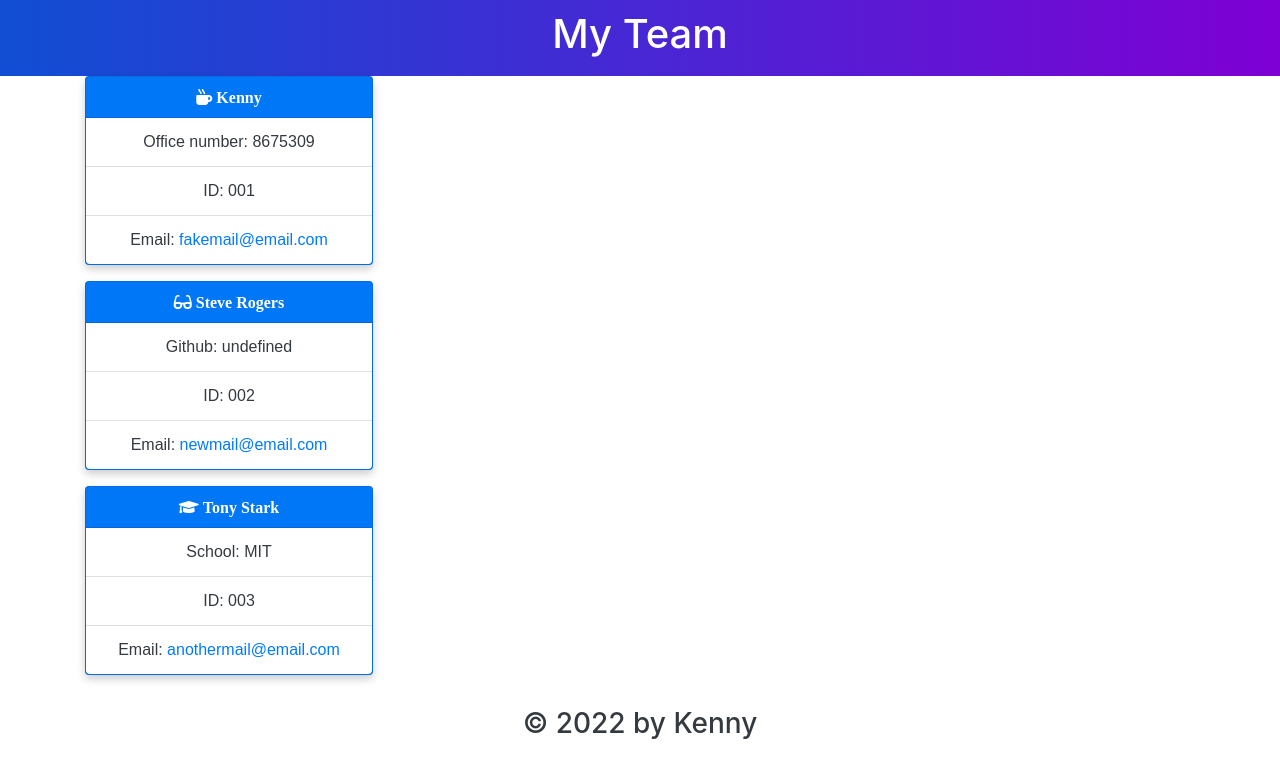
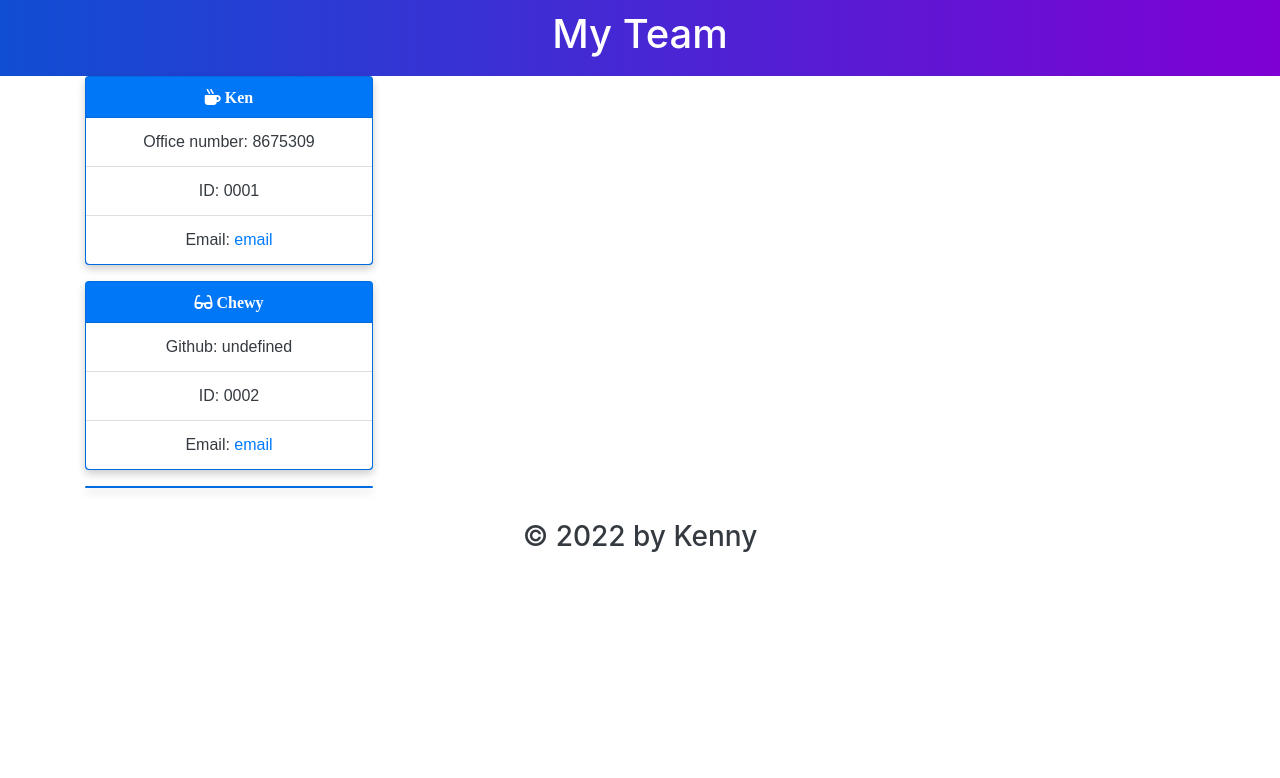
Before and after one commit to kea6t/Team-profile-generator, a website: page dist/index.html in a window 1280 px wide. Drawn offline with nearby package versions, Linux system fonts and the light colour scheme; files that its build step writes are made by us from their sources; a web font is replaced by a local one.

Commit message:
final touches

```diff
--- a/dist/index.html
+++ b/dist/index.html
@@ -26,11 +26,11 @@
     <!-- Creating separate arrays for each team member and filtering them out.  -->
     <!-- Deconstructing Manager  -->
 
-    <div class="card-header fas fa-mug-hot"> Kenny </div>
+    <div class="card-header fas fa-mug-hot"> Ken </div>
   <ul class="list-group list-group-flush">
       <li class="list-group-item text-dark">Office number: 8675309</li>
-      <li class="list-group-item text-dark">ID: 001</li>
-      <li class="list-group-item text-dark">Email: <a href="mailto:fakemail@email.com" class="card-link">fakemail@email.com</a></li>
+      <li class="list-group-item text-dark">ID: 0001</li>
+      <li class="list-group-item text-dark">Email: <a href="mailto:email" class="card-link">email</a></li>
     </ul>
   </div>
 
@@ -40,12 +40,12 @@
     <!-- Creating separate arrays for each team member and filtering them out.  -->
     <!-- Deconstructing Engineer  -->
 
-    <div class="card-header fas fa-glasses"> Steve Rogers </div>
+    <div class="card-header fas fa-glasses"> Chewy </div>
   <ul class="list-group list-group-flush">
-      <li class="list-group-item text-dark href='https://github.com/undefined'></a>">
+      <li class="list-group-item text-dark href="https://github.com/undefined">
       Github: undefined</li>
-      <li class="list-group-item text-dark">ID: 002</li>
-      <li class="list-group-item text-dark">Email: <a href="mailto:newmail@email.com" class="card-link">newmail@email.com</a></li>
+      <li class="list-group-item text-dark">ID: 0002</li>
+      <li class="list-group-item text-dark">Email: <a href="mailto:email" class="card-link">email</a></li>
     </ul>
   </div>
 
@@ -54,14 +54,6 @@
     <div class="card row text-white bg-primary mb-3" style="max-width: 18rem;">
     <!-- Creating separate arrays for each team member and filtering them out.  -->
     <!-- Deconstructing Intern  -->
-
-    <div class="card-header fa fa-graduation-cap"> Tony Stark </div>
-  <ul class="list-group list-group-flush">
-      <li class="list-group-item text-dark">School: MIT</li>
-      <li class="list-group-item text-dark">ID: 003</li>
-      <li class="list-group-item text-dark">Email: <a href="mailto:anothermail@email.com" class="card-link">anothermail@email.com</a></li>
-    </ul>
-  </div>
 
 
 
```
